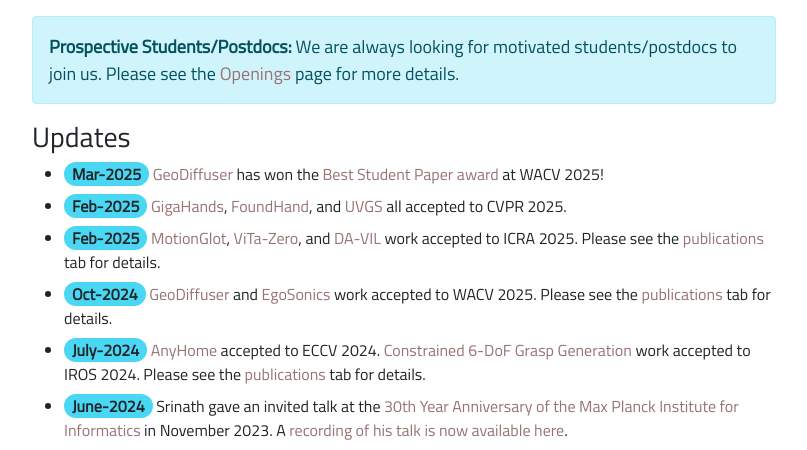
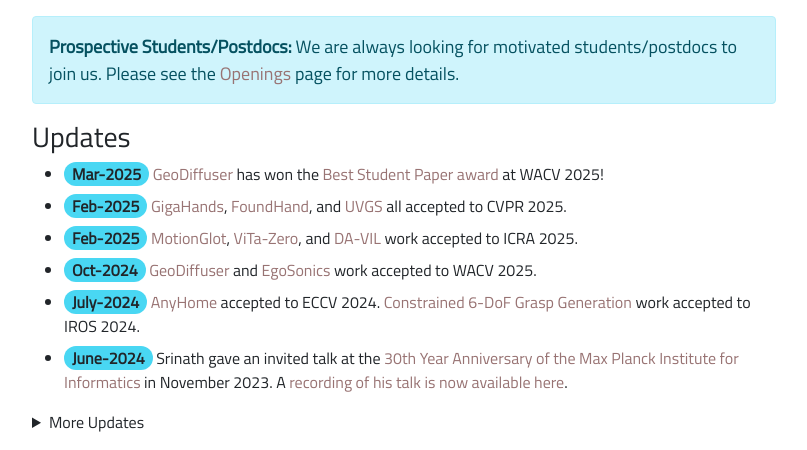
Before and after one commit to brown-ivl/brown-ivl.github.io, a Jekyll site: the page built from index.md, in a window 1280 px wide and 1331 px high, cut to the strip 429-879 px from the top of the window. Shown: the whole strip, without its empty margins (236-1043 px from the left). Built offline with Jekyll 4.4.1, drawn with Linux system fonts in a browser that asks for light colours.

Commit message:
Update index.md

```diff
--- a/index.md
+++ b/index.md
@@ -30,15 +30,15 @@
 
 ### Updates
 
-- **_Mar-2025_** [GeoDiffuser](https://ivl.cs.brown.edu/research/anyhome.html) has won the [Best Student Paper award](https://ivl.cs.brown.edu/assets/images/awards/2025_WACV_BestPaper.jpg) at WACV 2025!
+- **_Mar-2025_** [GeoDiffuser](https://ivl.cs.brown.edu/research/geodiffuser.html) has won the [Best Student Paper award](https://ivl.cs.brown.edu/assets/images/awards/2025_WACV_BestPaper.jpg) at WACV 2025!
 
 - **_Feb-2025_** [GigaHands](https://ivl.cs.brown.edu/research/gigahands.html), [FoundHand](https://ivl.cs.brown.edu/research/foundhand.html), and [UVGS](https://aashishrai3799.github.io/uvgs/) all accepted to CVPR 2025.
 
-- **_Feb-2025_** [MotionGlot](https://ivl.cs.brown.edu/research/motionglot.html), [ViTa-Zero](#), and [DA-VIL](https://dualarmvil.github.io/Dual-Arm-VIL) work accepted to ICRA 2025. Please see the [publications](https://ivl.cs.brown.edu/research.html) tab for details.
+- **_Feb-2025_** [MotionGlot](https://ivl.cs.brown.edu/research/motionglot.html), [ViTa-Zero](#), and [DA-VIL](https://dualarmvil.github.io/Dual-Arm-VIL) work accepted to ICRA 2025.
 
-- **_Oct-2024_** [GeoDiffuser](https://ivl.cs.brown.edu/research/anyhome.html) and [EgoSonics](https://constrained-grasp-diffusion.github.io/) work accepted to WACV 2025. Please see the [publications](https://ivl.cs.brown.edu/research.html) tab for details.
+- **_Oct-2024_** [GeoDiffuser](https://ivl.cs.brown.edu/research/geodiffuser.html) and [EgoSonics](https://ivl.cs.brown.edu/research/egosonics.html) work accepted to WACV 2025.
 
-- **_July-2024_** [AnyHome](https://ivl.cs.brown.edu/research/anyhome.html) accepted to ECCV 2024. [Constrained 6-DoF Grasp Generation](https://constrained-grasp-diffusion.github.io/) work accepted to IROS 2024. Please see the [publications](https://ivl.cs.brown.edu/research.html) tab for details.
+- **_July-2024_** [AnyHome](https://ivl.cs.brown.edu/research/anyhome.html) accepted to ECCV 2024. [Constrained 6-DoF Grasp Generation](https://constrained-grasp-diffusion.github.io/) work accepted to IROS 2024.
 
 - **_June-2024_** Srinath gave an invited talk at the [30th Year Anniversary of the Max Planck Institute for Informatics](https://30years.mpi-inf.mpg.de/) in November 2023. A [recording of his talk is now available here](https://www.youtube.com/watch?v=ZxhZMuKItnA).
 
```
